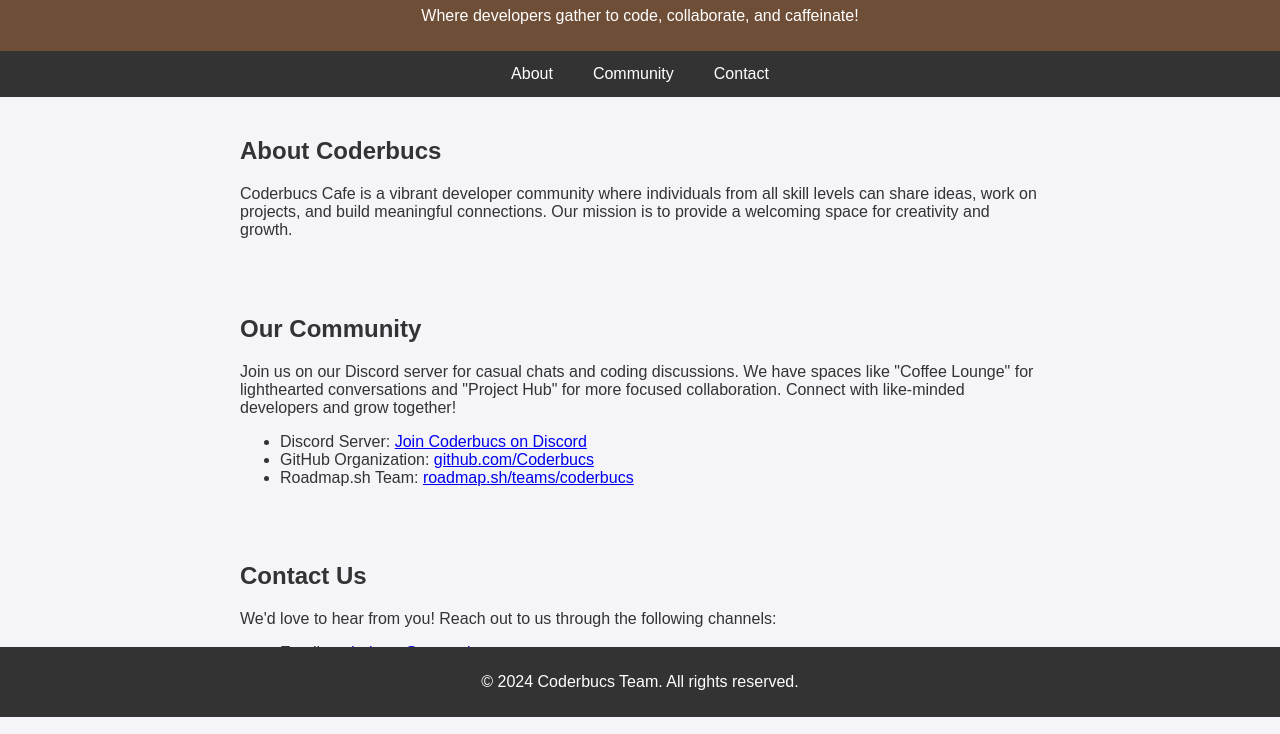
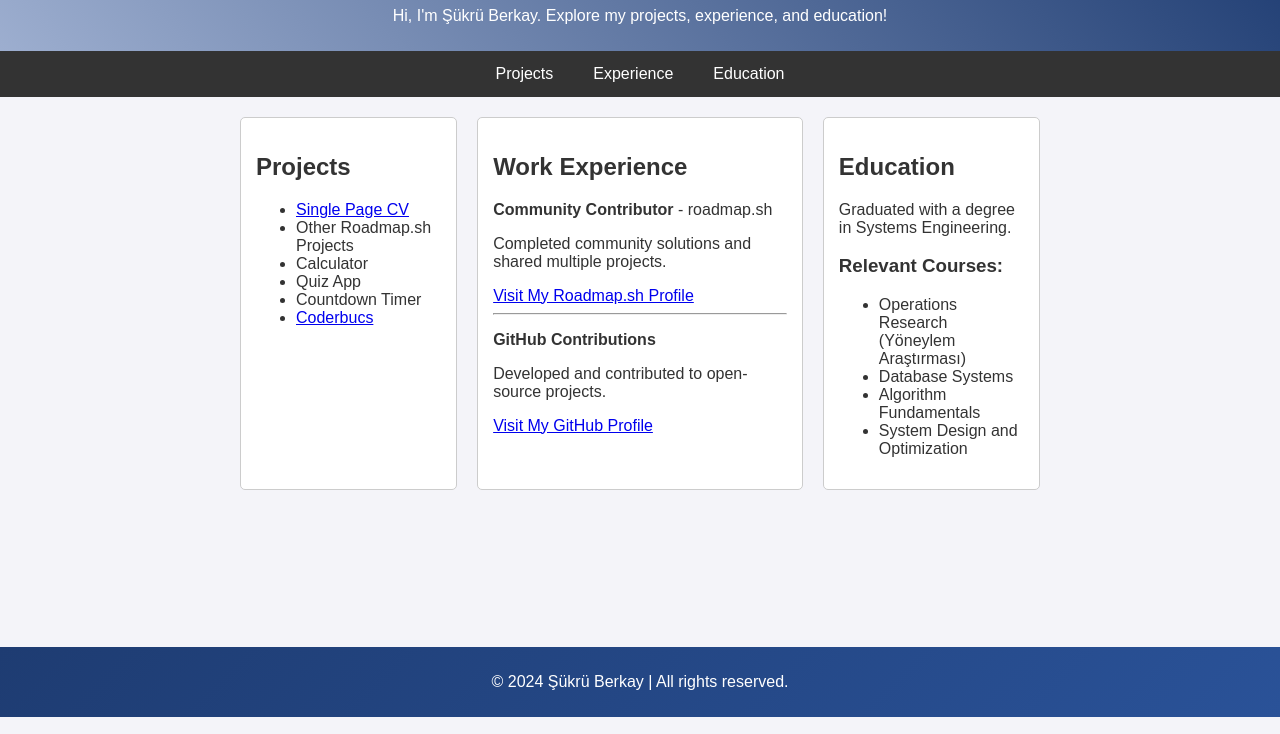
Before and after one commit to biproberkay/roadmapsh, a plain HTML site: page index.html in a window 1280 px wide. Shown: the part 83-817 px from the top of the page. Drawn offline with Linux system fonts and the light colour scheme.

Commit message:
index.html updated

```diff
--- a/index.html
+++ b/index.html
@@ -3,9 +3,9 @@
 <head>
     <meta charset="UTF-8">
     <meta name="viewport" content="width=device-width, initial-scale=1.0">
-    <meta name="description" content="Welcome to the Coderbucs Cafe - A community for developers to connect and collaborate.">
-    <meta name="author" content="Coderbucs Team">
-    <title>Coderbucs Cafe</title>
+    <meta name="description" content="Welcome to my roadmap.sh showcase - Explore my projects, experience, and education.">
+    <meta name="author" content="Şükrü Berkay">
+    <title>My Roadmap.sh Area</title>
     <style>
         body {
             font-family: Arial, sans-serif;
@@ -15,7 +15,7 @@
             color: #333;
         }
         header {
-            background-color: #6f4e37;
+            background: linear-gradient(227deg, #1e3c72, #2a52986e);
             color: white;
             padding: 10px 20px;
             text-align: center;
@@ -40,7 +40,7 @@
             margin: auto;
         }
         footer {
-            background-color: #333;
+            background: linear-gradient(135deg, #1e3c72, #2a5298);
             color: white;
             text-align: center;
             padding: 10px 0;
@@ -48,42 +48,71 @@
             bottom: 0;
             width: 100%;
         }
+        .container {
+            display: grid;
+            grid-template-columns: 2fr 3fr 2fr;
+            gap: 20px;
+        }
+        .box {
+            border: 1px solid #ccc;
+            padding: 15px;
+            background-color: #fff;
+            border-radius: 5px;
+        }
     </style>
 </head>
 <body>
     <header>
-        <h1>Welcome to Coderbucs Cafe</h1>
-        <p>Where developers gather to code, collaborate, and caffeinate!</p>
+        <h1>Welcome to My Roadmap.sh Area</h1>
+        <p>Hi, I'm Şükrü Berkay. Explore my projects, experience, and education!</p>
     </header>
     <nav>
-        <a href="#about">About</a>
-        <a href="#community">Community</a>
-        <a href="#contact">Contact</a>
+        <a href="#projects">Projects</a>
+        <a href="#experience">Experience</a>
+        <a href="#education">Education</a>
     </nav>
-    <section id="about">
-        <h2>About Coderbucs</h2>
-        <p>Coderbucs Cafe is a vibrant developer community where individuals from all skill levels can share ideas, work on projects, and build meaningful connections. Our mission is to provide a welcoming space for creativity and growth.</p>
+    <section class="container">
+        <!-- Projects -->
+        <div class="box" id="projects">
+            <h2>Projects</h2>
+            <ul>
+                <li><a href="https://biproberkay.github.io/single-page-cv">Single Page CV</a></li>
+                <li>Other Roadmap.sh Projects</li>
+                <li>Calculator</li>
+                <li>Quiz App</li>
+                <li>Countdown Timer</li>
+                <li><a href="https://biproberkay.github.io/roadmapsh/coderbucs">Coderbucs</a></li>
+            </ul>
+        </div>
+
+        <!-- Work Experience -->
+        <div class="box" id="experience">
+            <h2>Work Experience</h2>
+            <p><strong>Community Contributor</strong> - roadmap.sh</p>
+            <p>Completed community solutions and shared multiple projects.</p>
+            <a href="https://roadmap.sh/u/comproberkay">Visit My Roadmap.sh Profile</a>
+            <hr>
+            <p><strong>GitHub Contributions</strong></p>
+            <p>Developed and contributed to open-source projects.</p>
+            <a href="https://github.com/biproberkay">Visit My GitHub Profile</a>
+        </div>
+
+        <!-- Education -->
+        <div class="box" id="education">
+            <h2>Education</h2>
+            <p>Graduated with a degree in Systems Engineering.</p>
+            <h3>Relevant Courses:</h3>
+            <ul>
+                <li>Operations Research (Yöneylem Araştırması)</li>
+                <li>Database Systems</li>
+                <li>Algorithm Fundamentals</li>
+                <li>System Design and Optimization</li>
+            </ul>
+        </div>
     </section>
-    <section id="community">
-        <h2>Our Community</h2>
-        <p>Join us on our Discord server for casual chats and coding discussions. We have spaces like "Coffee Lounge" for lighthearted conversations and "Project Hub" for more focused collaboration. Connect with like-minded developers and grow together!</p>
-        <ul>
-            <li>Discord Server: <a href="https://discord.gg/your-invite-link" target="_blank">Join Coderbucs on Discord</a></li>
-            <li>GitHub Organization: <a href="https://github.com/Coderbucs" target="_blank">github.com/Coderbucs</a></li>
-            <li>Roadmap.sh Team: <a href="https://roadmap.sh/teams/coderbucs" target="_blank">roadmap.sh/teams/coderbucs</a></li>
-        </ul>
-    </section>
-    <section id="contact">
-        <h2>Contact Us</h2>
-        <p>We'd love to hear from you! Reach out to us through the following channels:</p>
-        <ul>
-            <li>Email: <a href="mailto:coderbucs@example.com">coderbucs@example.com</a></li>
-            <li>GitHub: <a href="https://github.com/Coderbucs" target="_blank">github.com/Coderbucs</a></li>
-            <li>Discord: <a href="https://discord.gg/your-invite-link" target="_blank">Join Us on Discord</a></li>
-        </ul>
-    </section>
+
     <footer>
-        <p>&copy; 2024 Coderbucs Team. All rights reserved.</p>
+        <p>&copy; 2024 Şükrü Berkay | All rights reserved.</p>
     </footer>
 </body>
 </html>
```
Also changed, not shown: coderbucs.html (+21 -20 lines).
